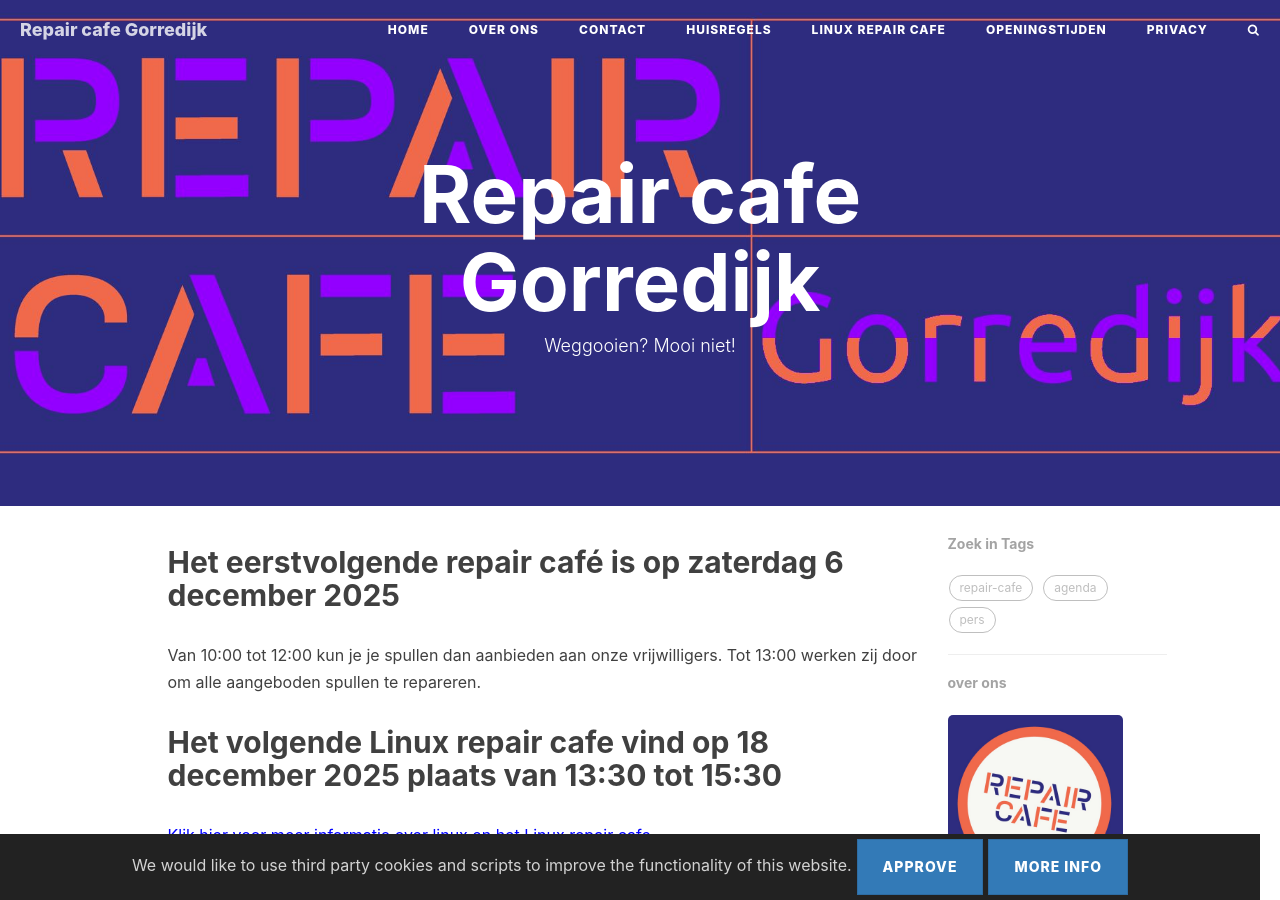
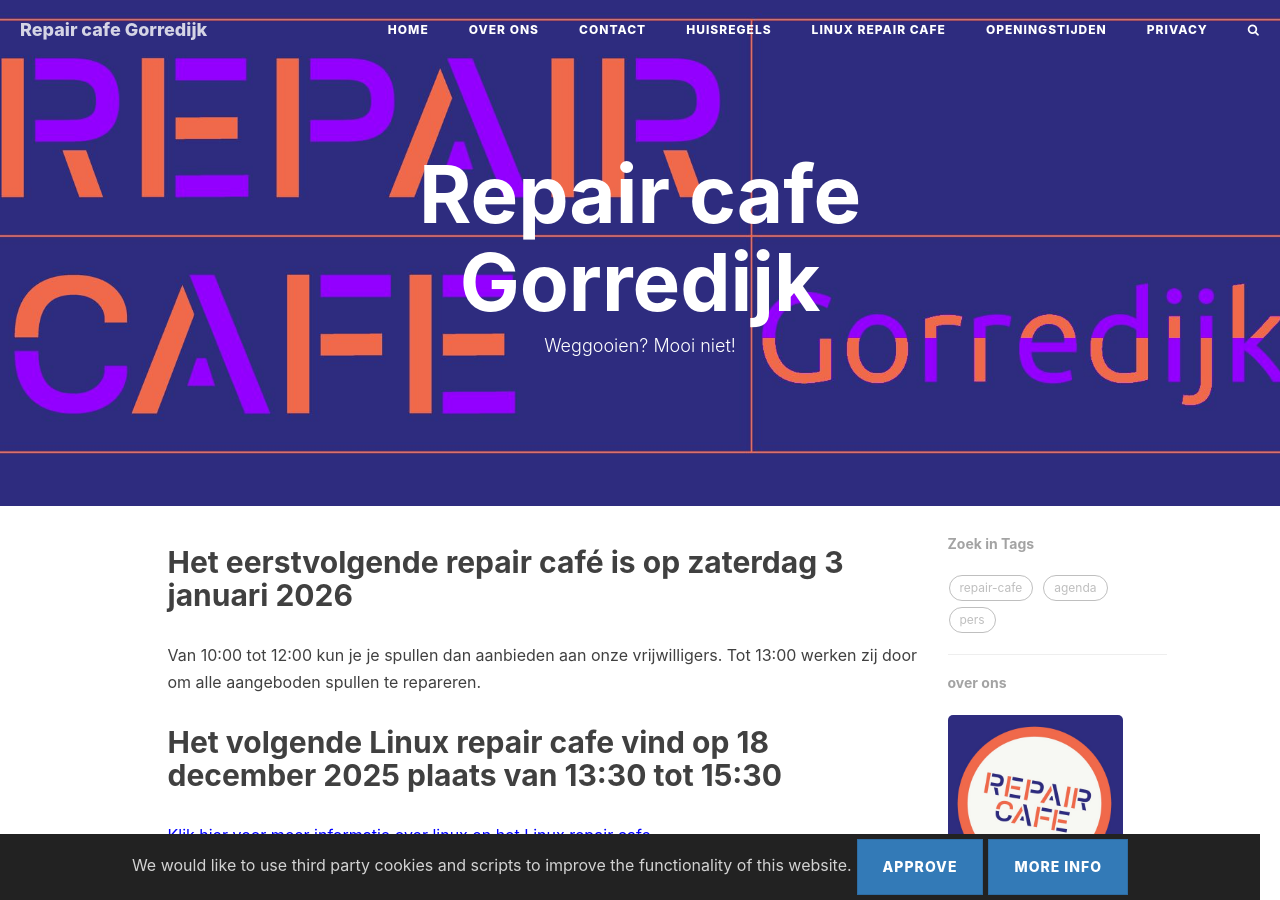
Before and after one commit to jpyp/jpyp.github.io, a Jekyll site: the page built from index.html, in a window 1280 px wide and 900 px high. Built offline with Jekyll 4.4.1, drawn with Linux system fonts in a browser that asks for light colours; nearby versions of some CDN libraries; the list of posts is cut into pages by our own code; comment, search, counter and statistics services are not loaded.

Commit message:
Update index.html

```diff
--- a/index.html
+++ b/index.html
@@ -2,7 +2,7 @@
 layout: page
 description: "Weggooien? Mooi niet!"
 ---
-<h2>Het eerstvolgende repair café is op zaterdag 6 december 2025</h2>
+<h2>Het eerstvolgende repair café is op zaterdag 3 januari 2026</h2>
 
 <p>Van 10:00 tot 12:00 kun je je spullen dan aanbieden aan onze vrijwilligers. Tot 13:00 werken zij door om alle aangeboden spullen te repareren.</p>
 
```
